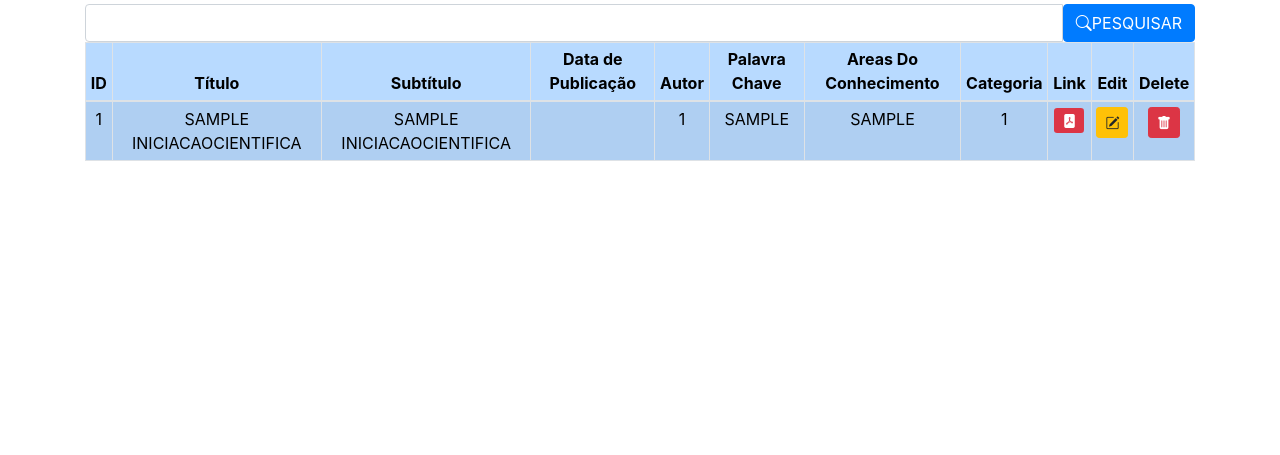
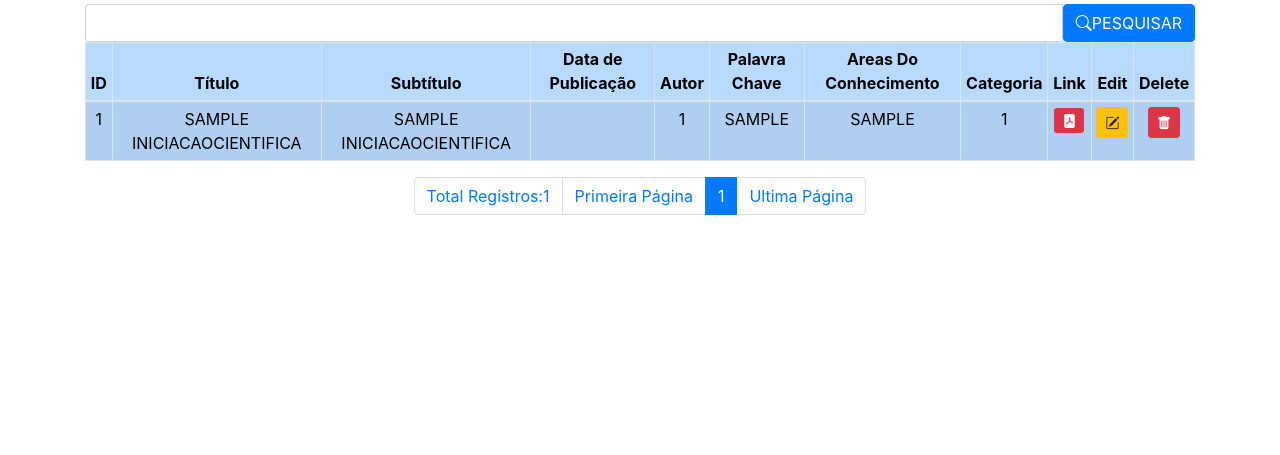
Before and after one commit to wrksystem/Repositorio_Institucional, a PHP site: page / in a window 1280 px wide. Shown: the part 206-661 px from the top of the page. Run offline with PHP 8.4, Linux system fonts and the light colour scheme; tables that the repository leaves empty or names only in its code hold one stand-in row (values such as "Sample post").

Commit message:
Update post
Insert pagination page post.

```diff
--- a/pages/posts/posts.php
+++ b/pages/posts/posts.php
@@ -36,7 +36,7 @@
 
         <?php
             //paginação start
-        $amount = 10;
+            $amount = 4;
             $page = (isset($_GET["page"]))?(int)$_GET["page"]:1;
             $start = ($amount * $page) - $amount;
 
@@ -90,3 +90,40 @@
         </tbody>
     </table>
 </div>
+
+<ul class="pagination justify-content-center">
+<?php
+//continuação paginação
+    $sqlTotal = "SELECT idCadastro FROM iniciacaocientifica";
+    $qrTotal = mysqli_query($conection, $sqlTotal) or die("Erro ao executar a consulta!" . mysqli_error($conection));
+    $numTotal = mysqli_num_rows($qrTotal);
+    $totalPage = ceil($numTotal / $amount);
+
+    echo "<li class='page-item'><span class='page-link'>Total Registros:" . $numTotal . "</span></li>";
+    echo '<li class="page-item"><a class="page-link" href="?menuop=post&page=1">Primeira Página</a></li> ';
+
+    if($page > 3){
+        ?>
+            <li class="page-item"><a class="page-link" href="?menu=post&page=<?php echo $page-1?>"> <<< </a></li>
+        <?php
+    }
+    for($i = 1; $i <= $totalPage; $i++){
+        if($i >= ($page - 2) && $i <= ($page + 2)){
+            if($i == $page){
+                echo "<li class='page-item active'><span class='page-link'>$i</span></li>";
+            }else{
+                echo "<li class='page-item'><a class='page-link' href=\"?menu=post&page=$i\"> $i </a></li>";
+            }
+        }
+    }
+    if($page < ($totalPage - 2)){
+        ?>
+            <li class="page-item"><a class="page-link" href="?menu=post&page=<?php echo $page+1?>"> >>> </a></li>
+        <?php
+    }
+
+    echo "<li class='page-item'><a class='page-link' href=\"?menu=post&page=$totalPage\">Ultima Página</a></li>";
+    //finalização paginação
+
+?>
+</ul>
```
Lines whose indentation alone changed are shown as unchanged.
